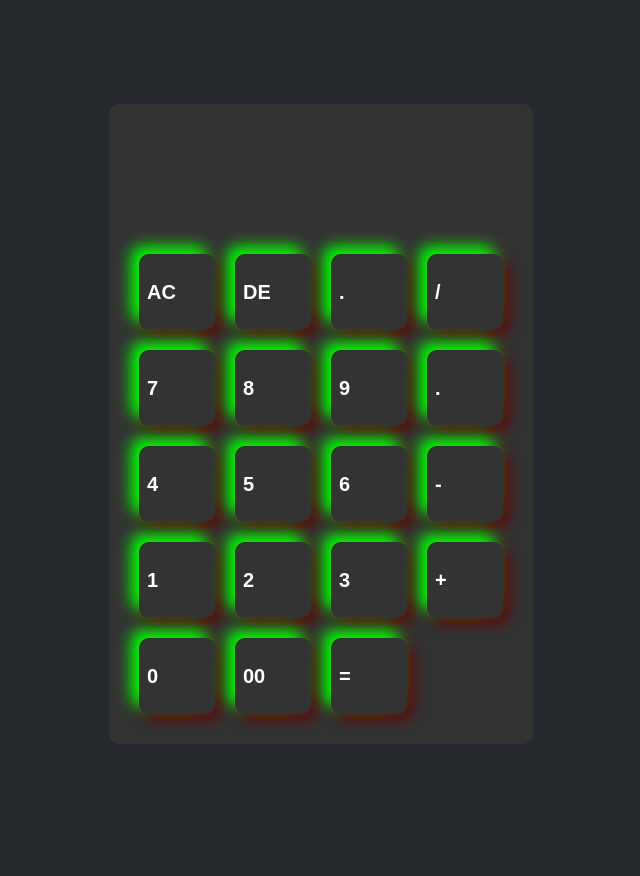
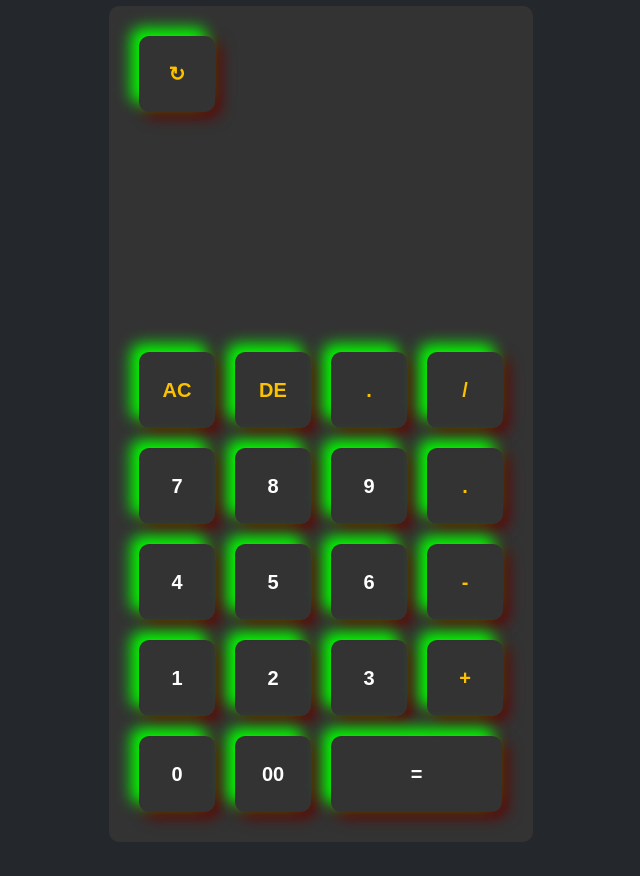
Before and after one commit to ShadowAlwer/Angular_Sandbox, an Angular app: page /kalkulator in a window 1280 px wide. Shown: the whole page, without its empty margins (319-959 px from the left). Built offline with nearby package versions, Linux system fonts and the light colour scheme.

Commit message:
KALKULATOR - FIX

```diff
--- a/src/app/kalkulator/kalkulator.component.html
+++ b/src/app/kalkulator/kalkulator.component.html
@@ -1,38 +1,42 @@
 <div class="container">
     <div class="kalkulator">
-        <form>
+            <div>
+                <button class="operator" (click)="previousValue()">{{'↻'}}</button>
+            </div>
+            <div class="history">
+                <input disabled type="text" name="display" [(ngModel)]="displayPreviousValue">
+            </div>
             <div class="display">
-                <input type="text" name="display" [(ngModel)]="displayValue">
+                <input disabled type="text" name="display" [(ngModel)]="displayValue">
             </div>
-            <div class="operator">
-                <button (click)="onClearAll()">{{'AC'}}</button>
-                <button (click)="removeLastInput()">{{'DE'}}</button>
-                <button (click)="addToDisplay('.')">{{'.'}}</button>
-                <button (click)="addToDisplay('/')">{{'/'}}</button>
+            <div>
+                <button class="operator" (click)="onClearAll()">{{'AC'}}</button>
+                <button class="operator" (click)="removeLastInput()">{{'DE'}}</button>
+                <button class="operator" (click)="addToDisplay('.')">{{'.'}}</button>
+                <button class="operator" (click)="addToDisplay('/')">{{'/'}}</button>
             </div>
             <div>
                 <button (click)="addToDisplay('7')">{{'7'}}</button>
                 <button (click)="addToDisplay('8')">{{'8'}}</button>
                 <button (click)="addToDisplay('9')">{{'9'}}</button>
-                <button (click)="addToDisplay('.')">{{'.'}}</button>
+                <button class="operator" (click)="addToDisplay('.')">{{'.'}}</button>
             </div>
             <div>
                 <button (click)="addToDisplay('4')">{{'4'}}</button>
                 <button (click)="addToDisplay('5')">{{'5'}}</button>
                 <button (click)="addToDisplay('6')">{{'6'}}</button>
-                <button (click)="addToDisplay('-')">{{'-'}}</button>
+                <button class="operator" (click)="addToDisplay('-')">{{'-'}}</button>
             </div>
             <div>
                 <button (click)="addToDisplay('1')">{{'1'}}</button>
                 <button (click)="addToDisplay('2')">{{'2'}}</button>
                 <button (click)="addToDisplay('3')">{{'3'}}</button>
-                <button (click)="addToDisplay('+')">{{'+'}}</button>
+                <button class="operator" (click)="addToDisplay('+')">{{'+'}}</button>
             </div>
             <div>
                 <button (click)="addToDisplay('0')">{{'0'}}</button>
                 <button (click)="addToDisplay('00')">{{'00'}}</button>
-                <button (click)="evaluateDisplay()">{{'='}}</button>
+                <button class="equal" (click)="evaluateDisplay()">{{'='}}</button>
             </div>
-        </form>
     </div>
 </div>
--- a/src/app/kalkulator/kalkulator.component.scss
+++ b/src/app/kalkulator/kalkulator.component.scss
@@ -11,8 +11,7 @@
     padding: 20px;
     border-radius: 10px;
 }
-.kalkulator form input,
-    button {
+.kalkulator input, button{
     border: 0;
     outline: 0;
     width: 60px;
@@ -24,17 +23,18 @@
     color: white;
     cursor: pointer;
     margin: 10px;
+    text-align: center;
 }
-.kalkulator form input:hover{
+.kalkulator input:hover{
     background-color: #ff7f00;
 }
 
-form .display{
+.display{
     display: flex;
     justify-content: flex-end;
     margin: 20px 0;
 }
-form .display input{
+.display input{
     text-align: right;
     flex: 1;
     font-size: 45px;
@@ -42,10 +42,23 @@ form .display input{
     box-shadow: none;
 }
 
-form input.equal{
-    width: 145px;
+.equal{
+    width: 155px;
 }
 
-form input.operator{
+.operator{
     color: #fcc200;
 }
+
+.history{
+    display: flex;
+    justify-content: flex-end;
+    margin: 20px 0;
+}
+.history input{
+    text-align: right;
+    flex: 1;
+    font-size: 45px;
+    color: #fcc200;
+    box-shadow: none;
+}
--- a/src/app/kalkulator/kalkulator.component.ts
+++ b/src/app/kalkulator/kalkulator.component.ts
@@ -8,18 +8,16 @@ import { Component } from '@angular/core';
 export class KalkulatorComponent {
 
   public displayValue: string = '';
+  public displayPreviousValue: string = '';
 
   onClearAll() {
-    console.log('Click');
     this.displayValue = '';
   }
 
   removeLastInput() {
     console.log('Click');
     this.displayValue = this.displayValue
-      .split('')
-      .splice(this.displayValue.length - 1, 1)
-      .join();
+      .slice(0, -1)
   }
 
   addToDisplay(symbol: string) {
@@ -28,8 +26,10 @@ export class KalkulatorComponent {
 
   evaluateDisplay() {
     this.displayValue = eval(this.displayValue);
+  }
 
-
+  previousValue(){
+    this.displayPreviousValue = this.displayValue;
   }
 
 }
```
